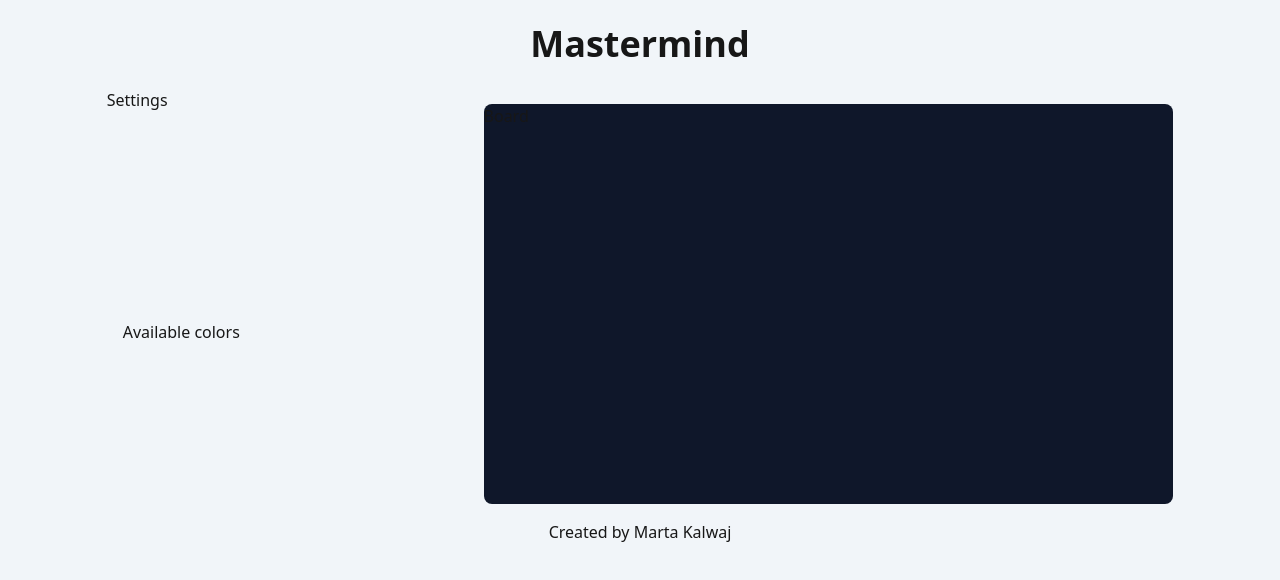
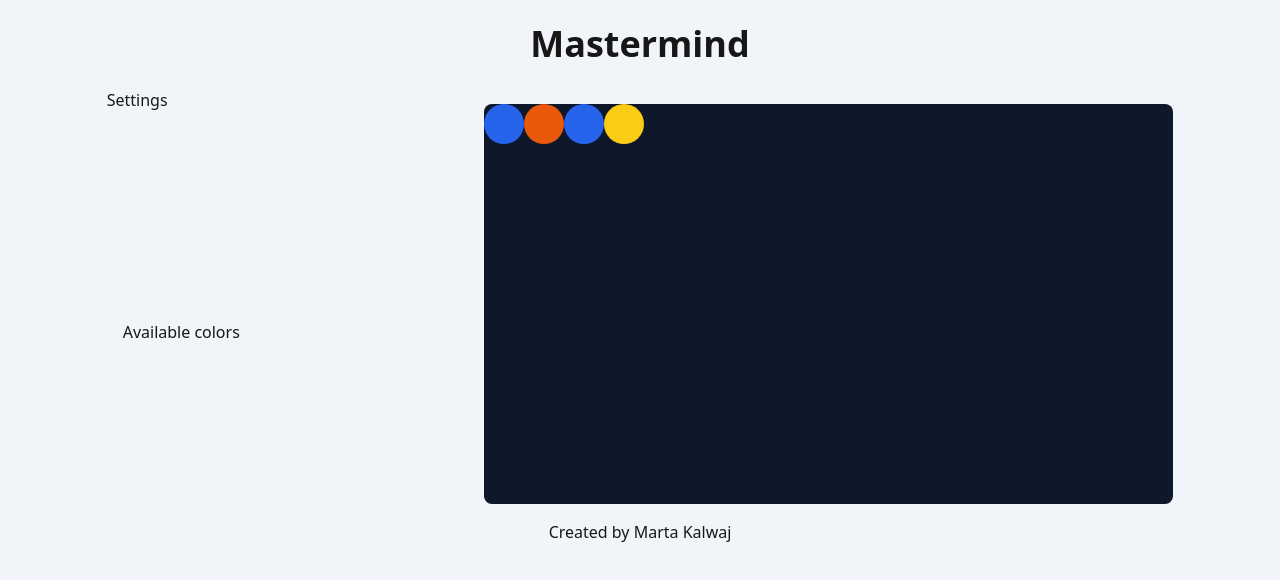
Before and after one commit to martaProsniak/mastermind, an Angular app: page / in a window 1280 px wide. Shown: the top 580 px of the page. Built offline with nearby package versions, Linux system fonts and the light colour scheme.

Commit message:
Generating and displaying code

```diff
--- a/src/app/game/board/board.component.html
+++ b/src/app/game/board/board.component.html
@@ -1,3 +1,3 @@
 <div class="h-[400px] bg-slate-900 rounded-lg">
-  Board
+  <color-code></color-code>
 </div>
--- a/src/app/game/color-code/color-code.component.html
+++ b/src/app/game/color-code/color-code.component.html
@@ -1 +1,3 @@
-<p>color-code works!</p>
+<div>
+  <colors-row [colors]="code"></colors-row>
+</div>
--- a/src/app/game/color-code/color-code.component.ts
+++ b/src/app/game/color-code/color-code.component.ts
@@ -1,10 +1,19 @@
-import { Component } from '@angular/core';
+import { ColorModel } from '../color.model';
+import { GameService } from './../game.service';
+import { Component, OnInit } from '@angular/core';
 
 @Component({
   selector: 'color-code',
   templateUrl: './color-code.component.html',
-  styleUrl: './color-code.component.css'
+  styleUrl: './color-code.component.css',
 })
-export class ColorCodeComponent {
+export class ColorCodeComponent implements OnInit {
+  code: ColorModel[] = [];
+  showCode = true;
 
+  constructor(private gameService: GameService) {}
+
+  ngOnInit(): void {
+    this.code = this.gameService.getCode();
+  }
 }
--- a/src/app/game/color-dot/color-dot.component.html
+++ b/src/app/game/color-dot/color-dot.component.html
@@ -1 +1 @@
-<p>color-dot works!</p>
+<div class="rounded-full w-10 h-10 {{colorClass}}"></div>
--- a/src/app/game/color-dot/color-dot.component.ts
+++ b/src/app/game/color-dot/color-dot.component.ts
@@ -1,10 +1,17 @@
-import { Component } from '@angular/core';
+import { Component, Input, OnInit } from '@angular/core';
+import { ColorModel } from '../color.model';
 
 @Component({
   selector: 'color-dot',
   templateUrl: './color-dot.component.html',
-  styleUrl: './color-dot.component.css'
+  styleUrl: './color-dot.component.css',
 })
-export class ColorDotComponent {
+export class ColorDotComponent implements OnInit {
+  @Input() color: ColorModel;
+  defaultColorClass: string = 'bg-inherit';
+  colorClass = this.defaultColorClass;
 
+  ngOnInit(): void {
+    this.colorClass = this.color.colorClass;
+  }
 }
--- a/src/app/game/colors-row/colors-row.component.html
+++ b/src/app/game/colors-row/colors-row.component.html
@@ -1 +1,3 @@
-<p>colors-row works!</p>
+<div class="flex">
+  <color-dot *ngFor="let color of colors" [color]="color"></color-dot>
+</div>
--- a/src/app/game/colors-row/colors-row.component.ts
+++ b/src/app/game/colors-row/colors-row.component.ts
@@ -1,4 +1,5 @@
-import { Component } from '@angular/core';
+import { Component, Input } from '@angular/core';
+import { ColorModel } from '../color.model';
 
 @Component({
   selector: 'colors-row',
@@ -6,5 +7,5 @@ import { Component } from '@angular/core';
   styleUrl: './colors-row.component.css'
 })
 export class ColorsRowComponent {
-
+  @Input() colors: ColorModel[];
 }
--- a/src/app/game/game.model.ts
+++ b/src/app/game/game.model.ts
@@ -5,10 +5,13 @@ export class GameModel {
   guesses: Array<Array<ColorModel>>;
   hints: Array<Array<ColorModel>>;
   maxTurn: 9;
+  gameInProgress = false;
+  isWin = false;
 
   constructor(code: ColorModel[]) {
     this.code = code;
     this.guesses = [];
     this.hints = [];
+    this.gameInProgress = true;
   }
 }
--- a/src/app/game/game.service.ts
+++ b/src/app/game/game.service.ts
@@ -2,21 +2,21 @@ import { ColorModel } from './color.model';
 import { GameModel } from './game.model';
 
 const colorClasses = [
-  'pink-500',
-  'blue-600',
-  'yellow-400',
-  'lime-400',
-  'orange-600',
-  'green-600',
-  'violet-700',
-  'cyan-400',
+  'bg-pink-500',
+  'bg-blue-600',
+  'bg-yellow-400',
+  'bg-lime-400',
+  'bg-orange-600',
+  'bg-green-600',
+  'bg-violet-700',
+  'bg-cyan-400',
 ];
 
 export class GameService {
   private game: GameModel;
   private availableColors: ColorModel[] = colorClasses.map((color) => {
     return {
-      id: color.split('-')[0],
+      id: color.split('-')[1],
       colorClass: color,
     };
   });
@@ -46,4 +46,8 @@ export class GameService {
     this.game = new GameModel(this.generateCode());
     console.log(this.game.code);
   }
+
+  finishGame() {
+    this.game.gameInProgress = false;
+  }
 }
```
